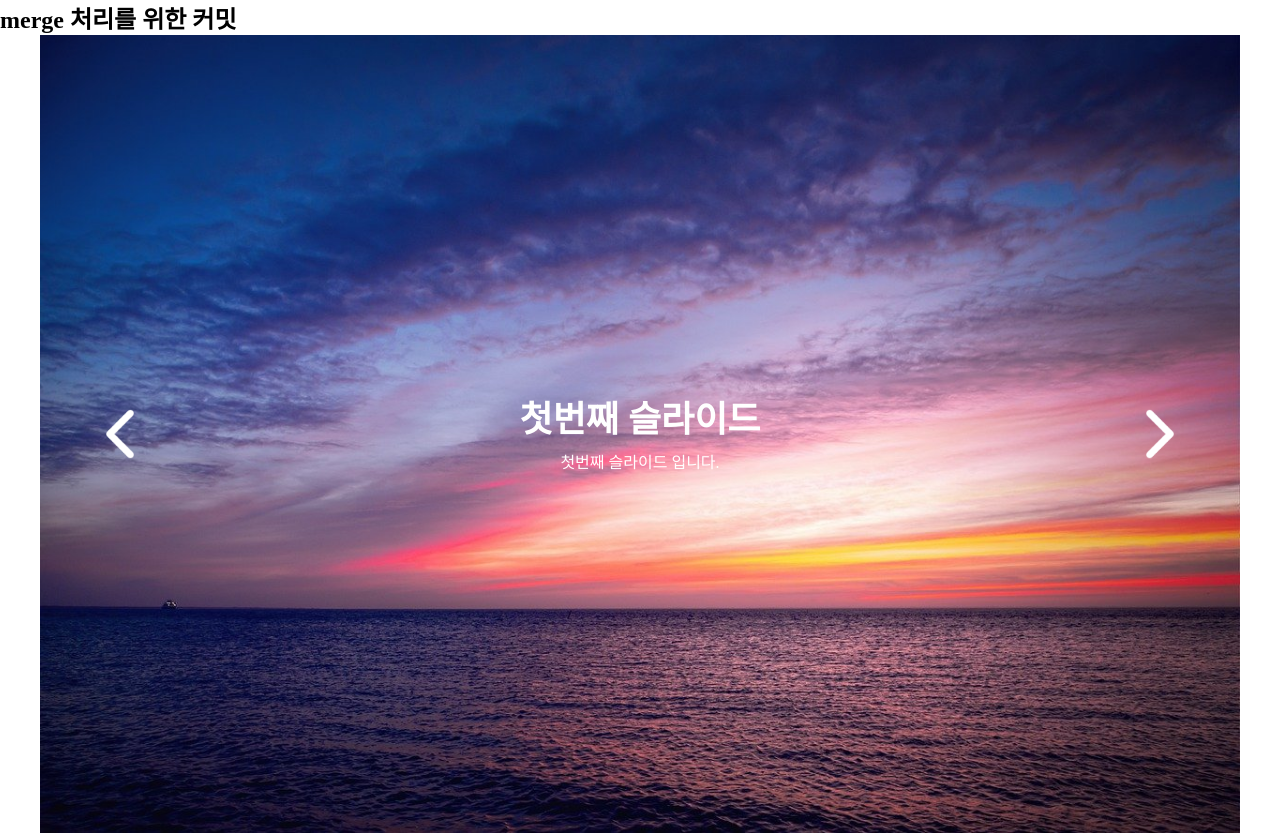
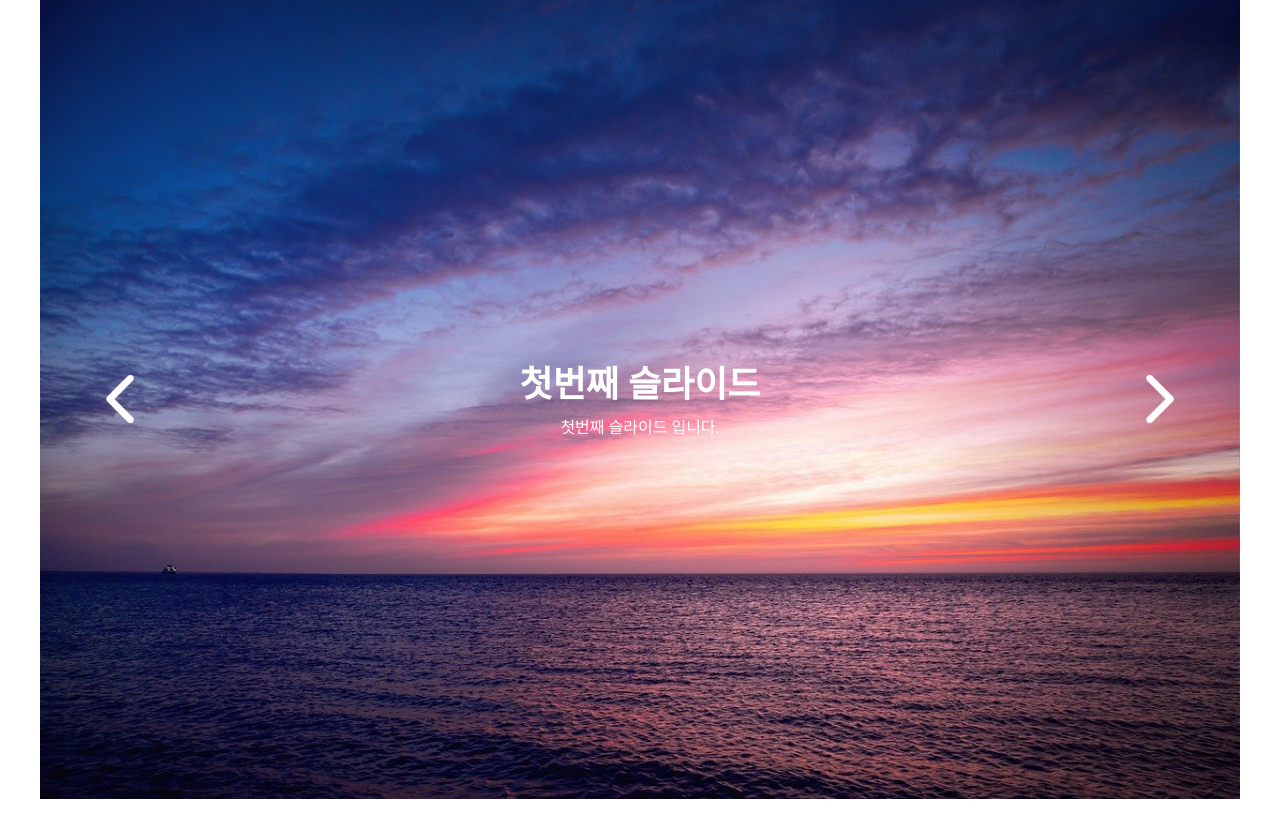
Before and after one commit to babydev-by03KOREA/EarthFunding, a Java web app: page / in a window 1280 px wide. Shown: the part 61-894 px from the top of the page. Run offline with Tomcat 11, a stand-in JSP engine, Linux system fonts and the light colour scheme; some libraries are stand-ins or nearby versions.

Commit message:
커밋용 index.jsp

```diff
--- a/KBDonation/src/main/webapp/index.jsp
+++ b/KBDonation/src/main/webapp/index.jsp
@@ -11,7 +11,7 @@
 <body>
 	<jsp:include page="./navbar/navbar.jsp"></jsp:include>
 	<article>
-		<h2><strong>merge 처리를 위한 커밋</strong></h2>
+
 		<div class="MovementIMG">
 			<div class="section">
 			<input type="radio" name="slide" id="slide01" checked>
```
